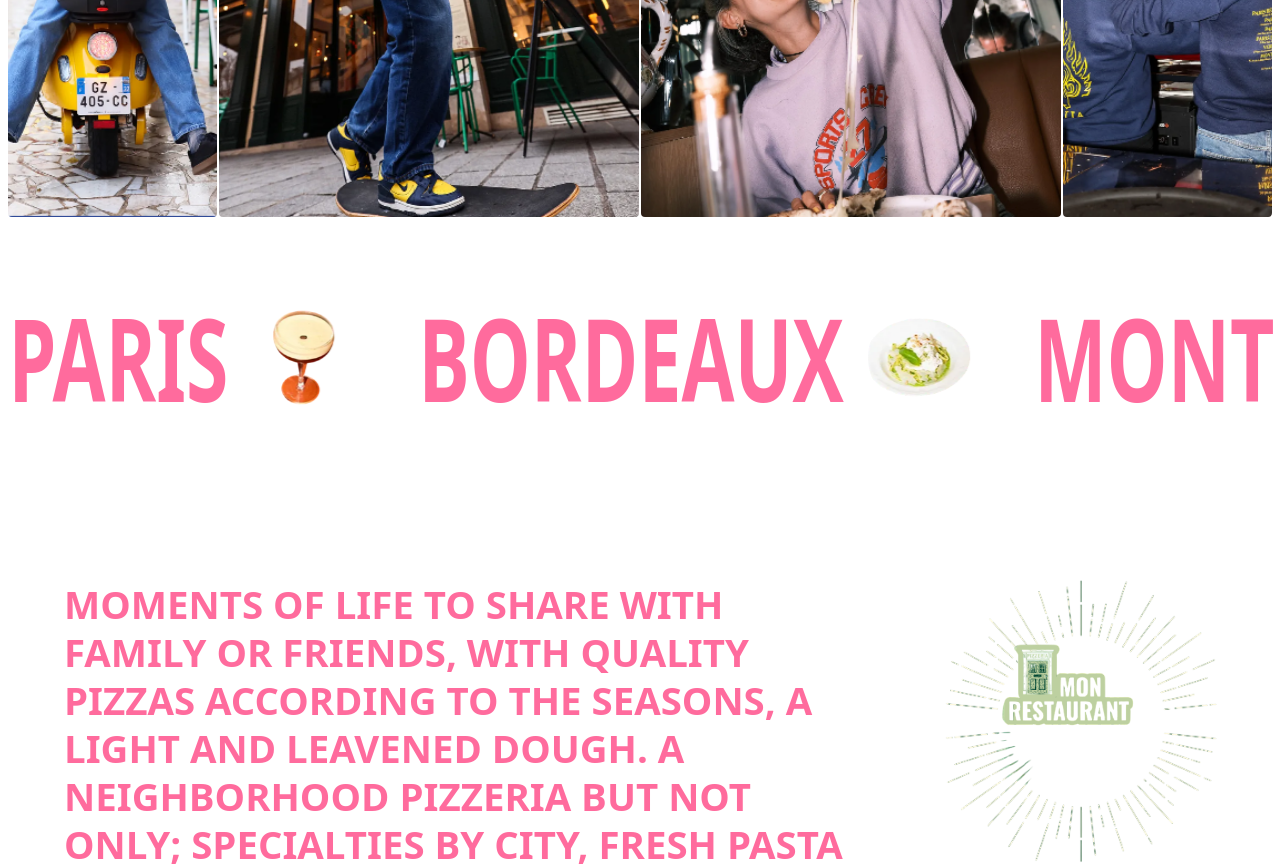
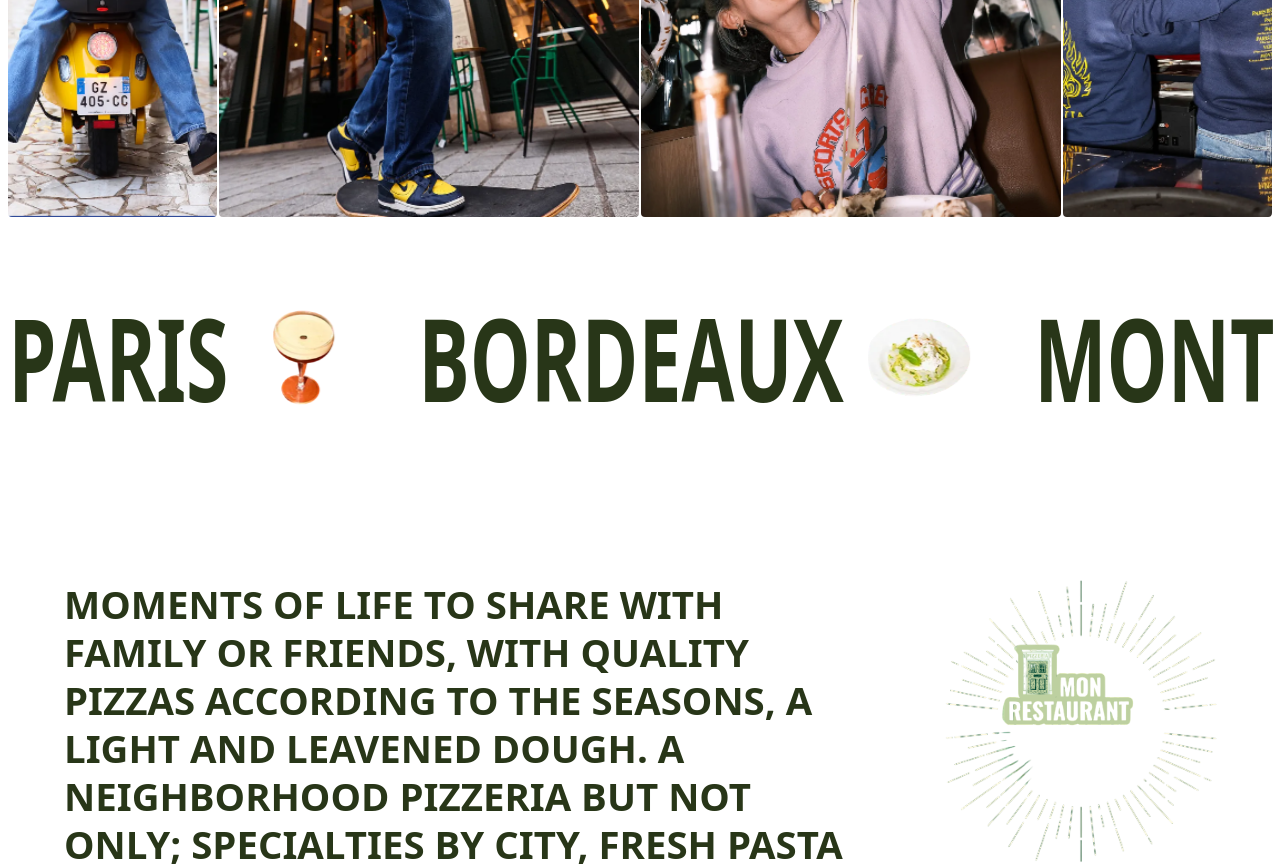
Before and after one commit to a95-shah/tripplete, a React (Vite) app: page / in a window 1280 px wide. Shown: the part 1300-2166 px from the top of the page. Built offline with nearby package versions, Linux system fonts and the light colour scheme.

Commit message:
tripletta pizza

```diff
--- a/src/App.jsx
+++ b/src/App.jsx
@@ -17,11 +17,11 @@ export default function App() {
   const colorIndexRef = useRef(0);
 
   const colorThemes = [
-    { background: "#FF8C42", text: "#E6E6FA" },
-    { background: "#FF6B9D", text: "#FFD700" },
-    { background: "#00D4AA", text: "#FF6B9D" },
-    { background: "#16213E", text: "#00D4AA" },
-    { background: "#0D1421", text: "#FF8C42" },
+    { background: "#283618", text: "#a2d2ff" },
+    { background: "#bc6c25", text: "#ffb703" },
+    { background: "#023047", text: "#283618" },
+    { background: "#ffb703", text: "#00D4AA" },
+    { background: "#a2d2ff", text: "#FF8C42" },
   ];
 
   // ----- Infinite Scroll -----
--- a/src/components/Description.jsx
+++ b/src/components/Description.jsx
@@ -17,6 +17,9 @@ const Description = ({ className = "" }) => {
   const monImageRef = useRef(null);
   const sectionRef = useRef(null);
   const citiesRef = useRef(null);
+    const handleDoorClick = () => {
+    alert("Door clicked! Welcome to Tripletta!");
+  };
 
   useEffect(() => {
     const animatedImage = monImageRef.current;
@@ -128,6 +131,7 @@ const Description = ({ className = "" }) => {
               src="/mon.png"
               alt="logo"
               className="absolute w-full h-full object-contain cursor-pointer"
+              onClick={handleDoorClick}
             />
           </div>
         </div>
```
